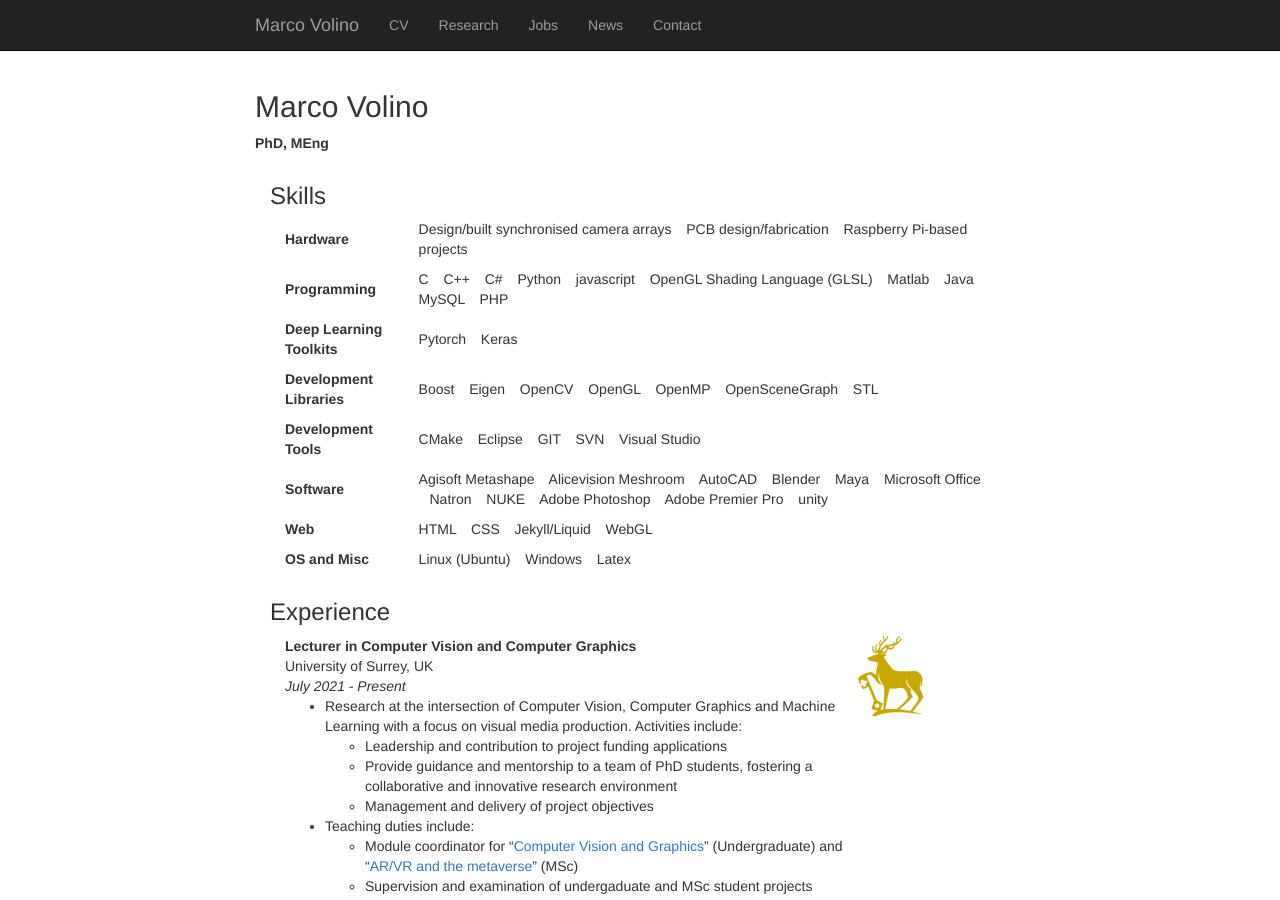
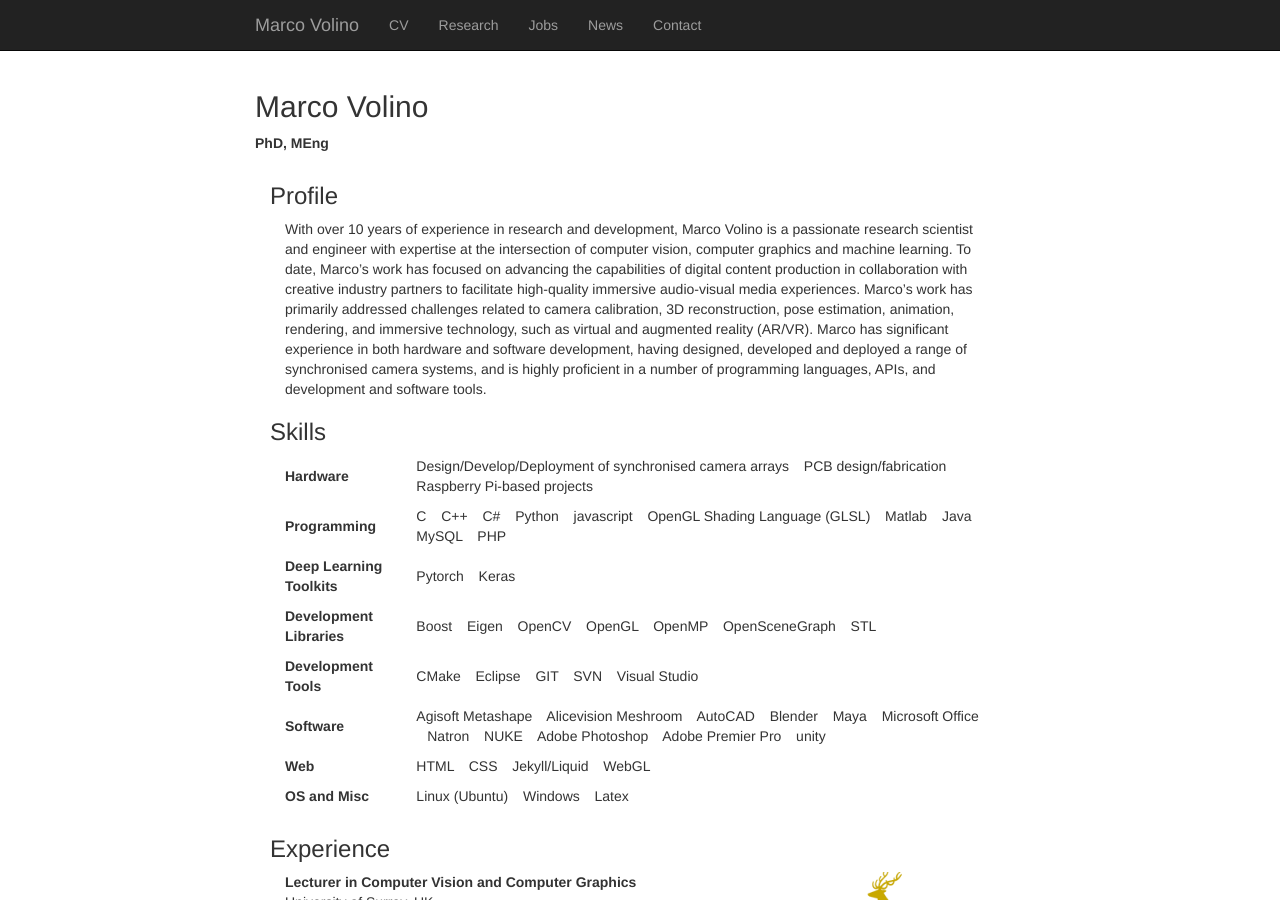
Before and after one commit to marcovolino/marcovolino.github.io, a Jekyll site: the page built from cv.md, in a window 1280 px wide and 900 px high. Built offline with Jekyll 4.4.1, drawn with Linux system fonts in a browser that asks for light colours; nearby versions of some CDN libraries.

Commit message:
added profile, skill update

```diff
--- a/_data/cv_skills.yml
+++ b/_data/cv_skills.yml
@@ -1,6 +1,6 @@
  - title : "Hardware"
    nested:
-   - title: "Design/built synchronised camera arrays"
+   - title: "Design/Develop/Deployment of synchronised camera arrays"
      url: ""
    - title: "PCB design/fabrication"
      url: ""
--- a/cv.md
+++ b/cv.md
@@ -7,15 +7,14 @@ layout: default
 
 <div class="container" id="cv">
 
-<!-----------------------------------
+<!------------------------------------------------------>
 <h3>Profile</h3>
 <div class="container" id="profile">
-
-Marco Volino is a research scientist/engineer working at the intersection of computer
-vision, computer graphics and machine learning with a focus on applications in the creative industries.
-Marco has significant experience in the design and development of both hardware and software and is proficient in a number of programming languages, development libraries and software.
+With over 10 years of experience in research and development, Marco Volino is a passionate research scientist and engineer with expertise at the intersection of computer vision, computer graphics and machine learning.
+To date, Marco’s work has focused on advancing the capabilities of digital content production in collaboration with creative industry partners to facilitate high-quality immersive audio-visual media experiences.
+Marco’s work has primarily addressed challenges related to camera calibration, 3D reconstruction, pose estimation, animation, rendering, and immersive technology, such as virtual and augmented reality (AR/VR).
+Marco has significant experience in both hardware and software development, having designed, developed and deployed a range of synchronised camera systems, and is highly proficient in a number of programming  languages, APIs, and development and software tools.
 </div>
-------------------->
 
 <!------------------------------------------------------>
 <h3>Skills</h3>
```
